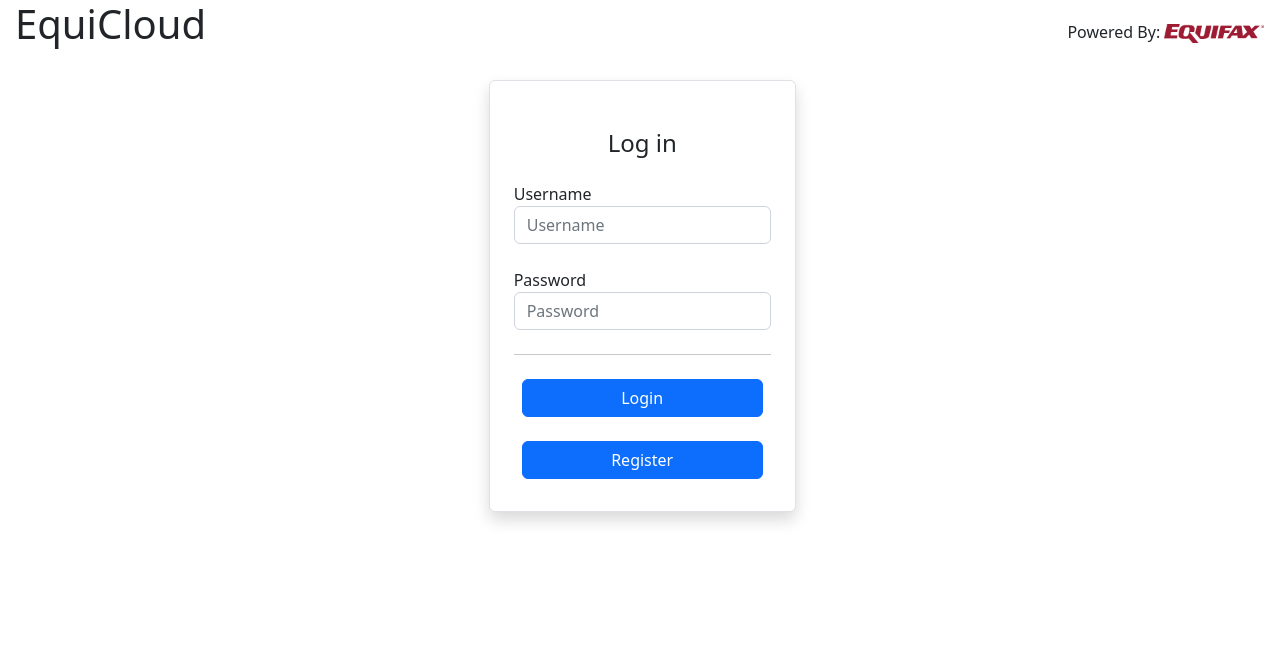
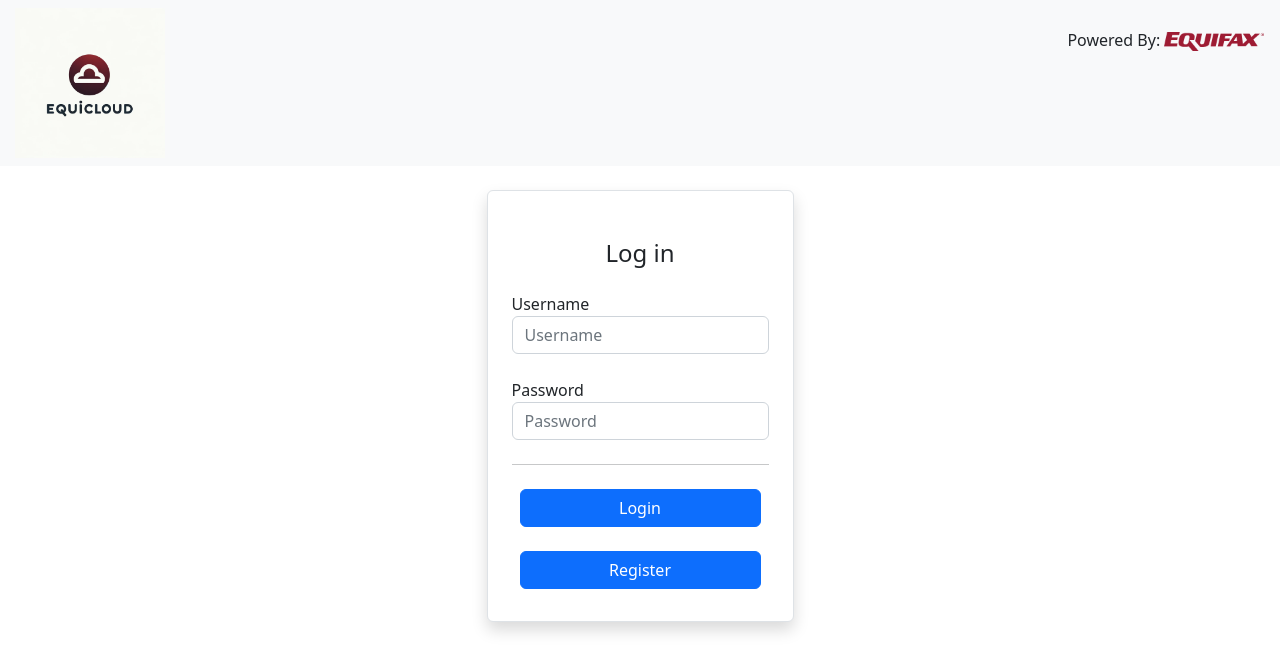
Before and after one commit to UST-Equifax-9wk/EquiCloud, an Angular app in the folder Client/equicloud/: page / in a window 1280 px wide. Shown: the top 672 px of the page. Built offline with nearby package versions, Linux system fonts and the light colour scheme.

Commit message:
logo added, login message

```diff
--- a/Client/equicloud/src/app/app.component.html
+++ b/Client/equicloud/src/app/app.component.html
@@ -1,5 +1,8 @@
+<nav class="navbar navbar-expand-lg navbar-light bg-light">
 <div class="global">
-<h1 >EquiCloud</h1>
+  <div>
+    <img src="../../assets/EquiCloud.png" alt="EquiCloud Logo" width="150" />
+  </div>
 <ng-container *ngIf="loggedIn">
     <button class="btn btn-danger" type="button" id="logoutButton" (click)="logout()">Logout</button>
     <button type="button" class="btn btn-outline-secondary" id="fileUploadButton" (click)="navigateToUpload()">Upload files</button>
@@ -11,6 +14,6 @@
   Powered By:
   <img class="logo" src="../assets/equifaxLogo.png" alt="Equifax Logo" width="100" >
 </div>
+</div>
+</nav>
 <router-outlet></router-outlet>
-
-</div>
--- a/Client/equicloud/src/app/list-files/list-files.component.html
+++ b/Client/equicloud/src/app/list-files/list-files.component.html
@@ -1,8 +1,8 @@
 <br><hr><br>
 <h2>Files:</h2>
-<label>Search</label>&nbsp;
+<label class="h6">Search</label>&nbsp;
 <input id="search"  type="text" [(ngModel)]="search">&nbsp;&nbsp;&nbsp;&nbsp;&nbsp;&nbsp;&nbsp;
-<label >Sort By</label>&nbsp;
+<label class="h6" >Sort By</label>&nbsp;
 <select id="sort" class="btn btn-outline-secondary dropdown-toggle m-2" [(ngModel)]="sortBy">
     <option>Alphabetical</option>
     <option>Upload Date</option>
--- a/Client/equicloud/src/app/login/login.component.html
+++ b/Client/equicloud/src/app/login/login.component.html
@@ -2,7 +2,10 @@
   <div class="container d-flex justify-content-center">
     <div class="p-4 border rounded shadow bg-white my-4">
     <form #loginForm="ngForm" autocomplete="off" (ngSubmit)="loginForm.valid && login()">
-      <p class="h4 m-4 d-block text-center ">Log in</p>
+      <p class="h4 m-4 d-block text-center">Log in</p>
+      <div *ngIf="loginMessage" class="alert alert-danger" role="alert">
+        {{ loginMessage }}
+      </div>
       <div>
         <label for="username">Username </label>
         <input type="text" id="username" name="accountName" [(ngModel)]="accountName"
--- a/Client/equicloud/src/app/login/login.component.ts
+++ b/Client/equicloud/src/app/login/login.component.ts
@@ -17,6 +17,7 @@ export class LoginComponent {
   accountName: string = '';
   password: string = '';
 
+  loginMessage: string = '';
   constructor (private remoteService: RemoteService,
     private router:Router, private currentUserService : CurrentUserService) {}
 
@@ -34,7 +35,7 @@ export class LoginComponent {
         console.log("current user AFTER navigation: " + this.currentUserService.getUsername())
       },
       error => {
-        console.log("Authentication failed")
+        this.loginMessage = 'Invalid username or password.';
       }
     );
   }
```
Also changed, not shown: Client/equicloud/src/assets/EquiCloud.png (added).
